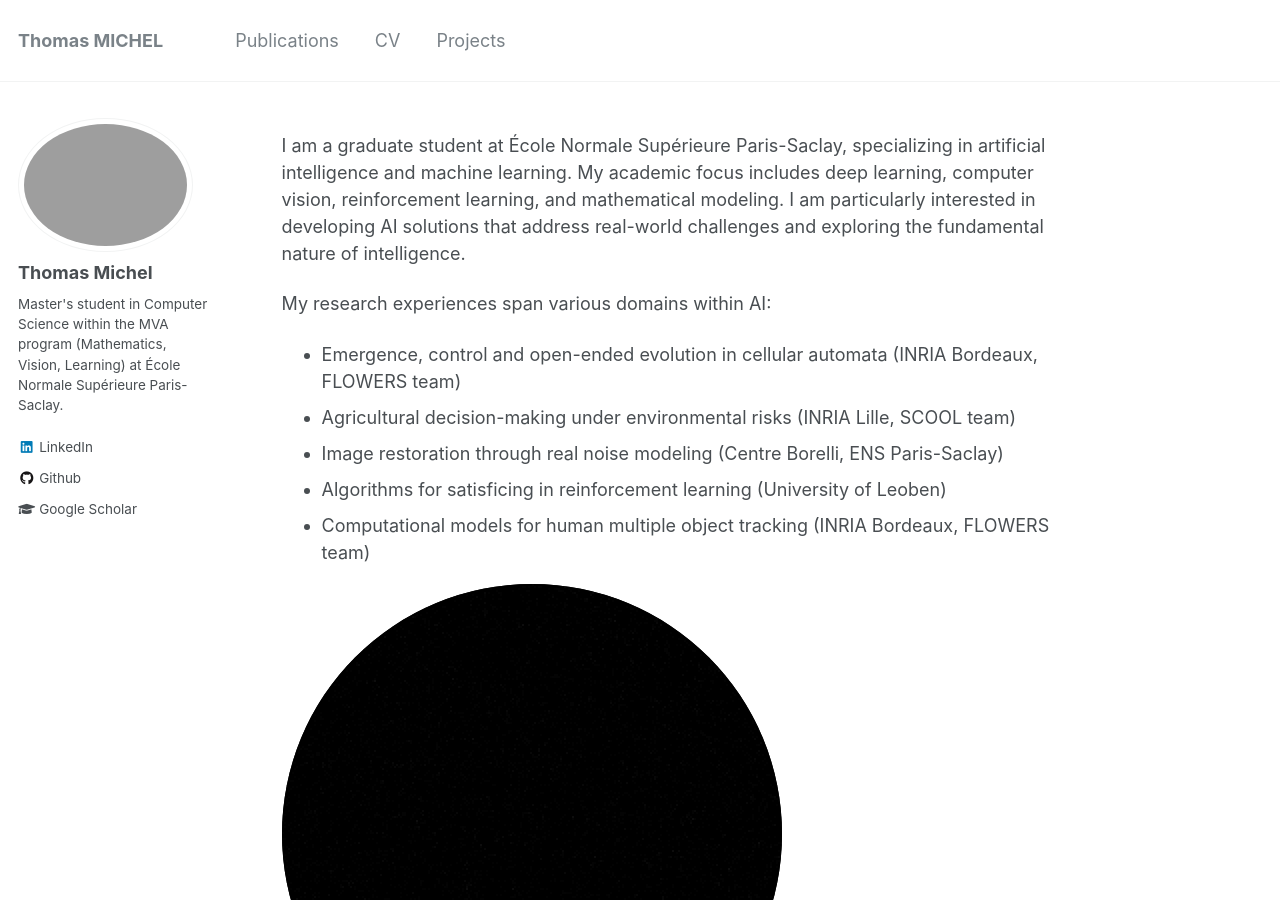
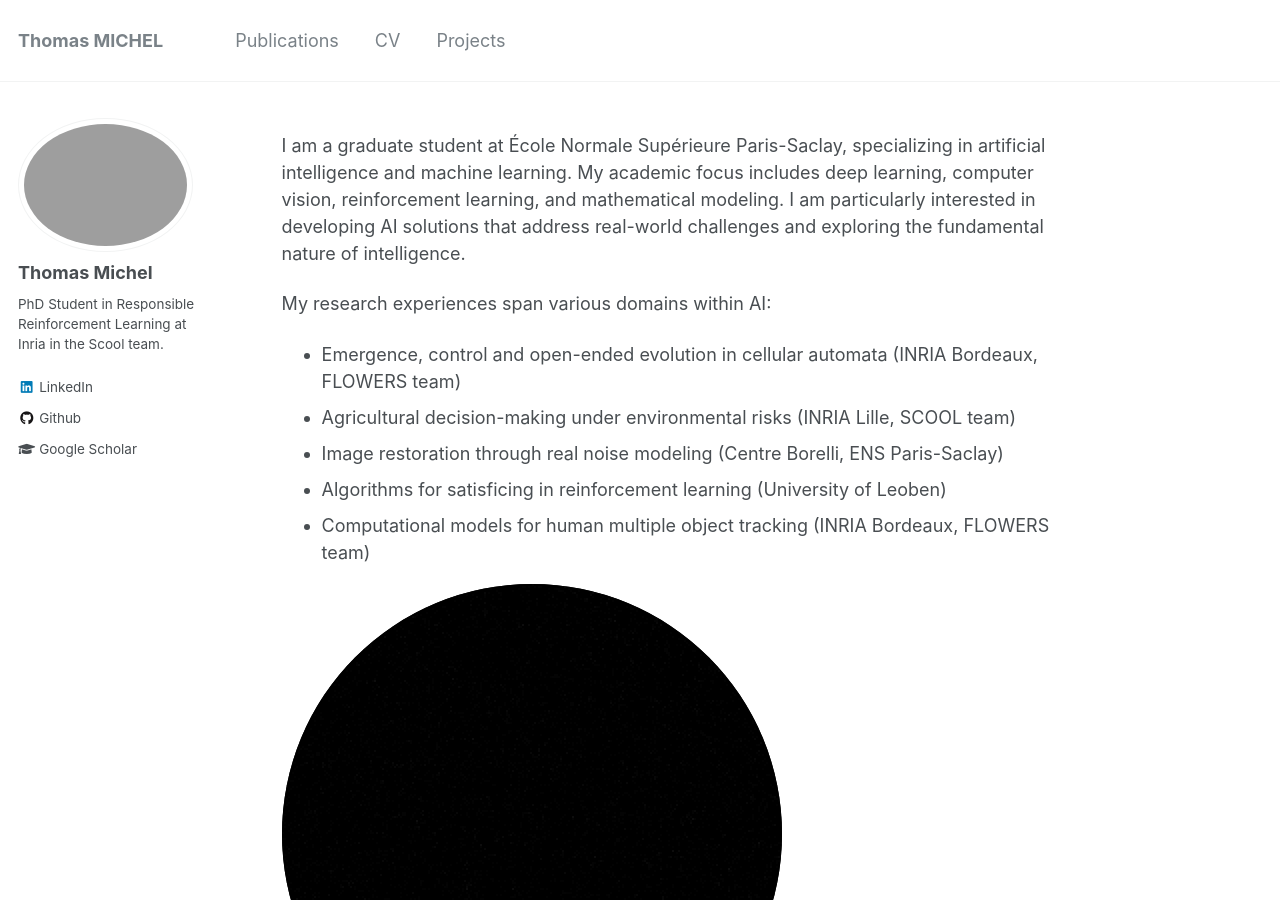
Before and after one commit to Thomick/Thomick.github.io, a Jekyll site: the page built from _pages/about.md, in a window 1280 px wide and 900 px high. Built offline with Jekyll 4.4.1, drawn with Linux system fonts in a browser that asks for light colours; comment, search, counter and statistics services are not loaded.

Commit message:
Update bio

```diff
--- a/_config.yml
+++ b/_config.yml
@@ -82,7 +82,7 @@ analytics:
 author:
   name             : "Thomas Michel"
   avatar           : "profile.png"
-  bio              : "Master's student in Computer Science within the MVA program (Mathematics, Vision, Learning) at École Normale Supérieure Paris-Saclay."
+  bio              : "PhD Student in Responsible Reinforcement Learning at Inria in the Scool team."
   location         :
   employer         :
   pubmed           :
```
